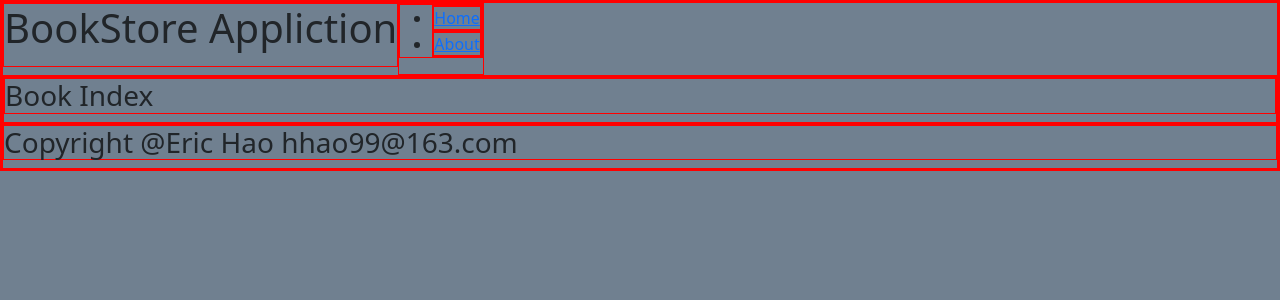
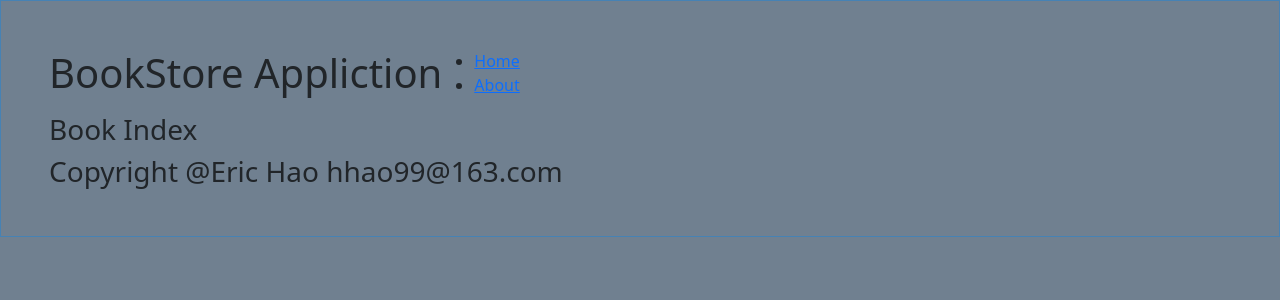
Before and after one commit to hhao99/django-bookstore-mdn, a Django app: page /bookstore/ in a window 1280 px wide. Shown: the top 300 px of the page. Run offline with Django 4.2, Linux system fonts and the light colour scheme; data that the repository does not hold is empty.

Commit message:
template with base template

```diff
--- a/mybookstore/bookstore/static/css/index.css
+++ b/mybookstore/bookstore/static/css/index.css
@@ -1,8 +1,9 @@
 body {
     background-color: slategrey;
+    margin: 3rem;
 }
-* {
-    border: 1px solid red;
+*:hover {
+    border: 1px solid steelblue;
 }
 .header {
     display: flex;
```
